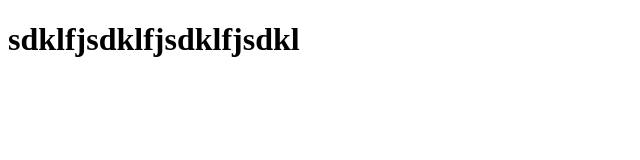
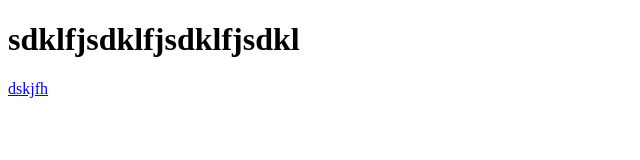
Before and after one commit to Tyuiwer/work, a plain HTML site: page index.html in a window 1280 px wide. Shown: the full height of the page, 0-640 px from the left. Drawn offline with Linux system fonts and the light colour scheme.

Commit message:
second commit

```diff
--- a/index.html
+++ b/index.html
@@ -1,2 +1,3 @@
 <!DOCTYPE html>
 <h1>sdklfjsdklfjsdklfjsdkl</h1>
+<a href="dslkfsdlk">dskjfh</a>
```
